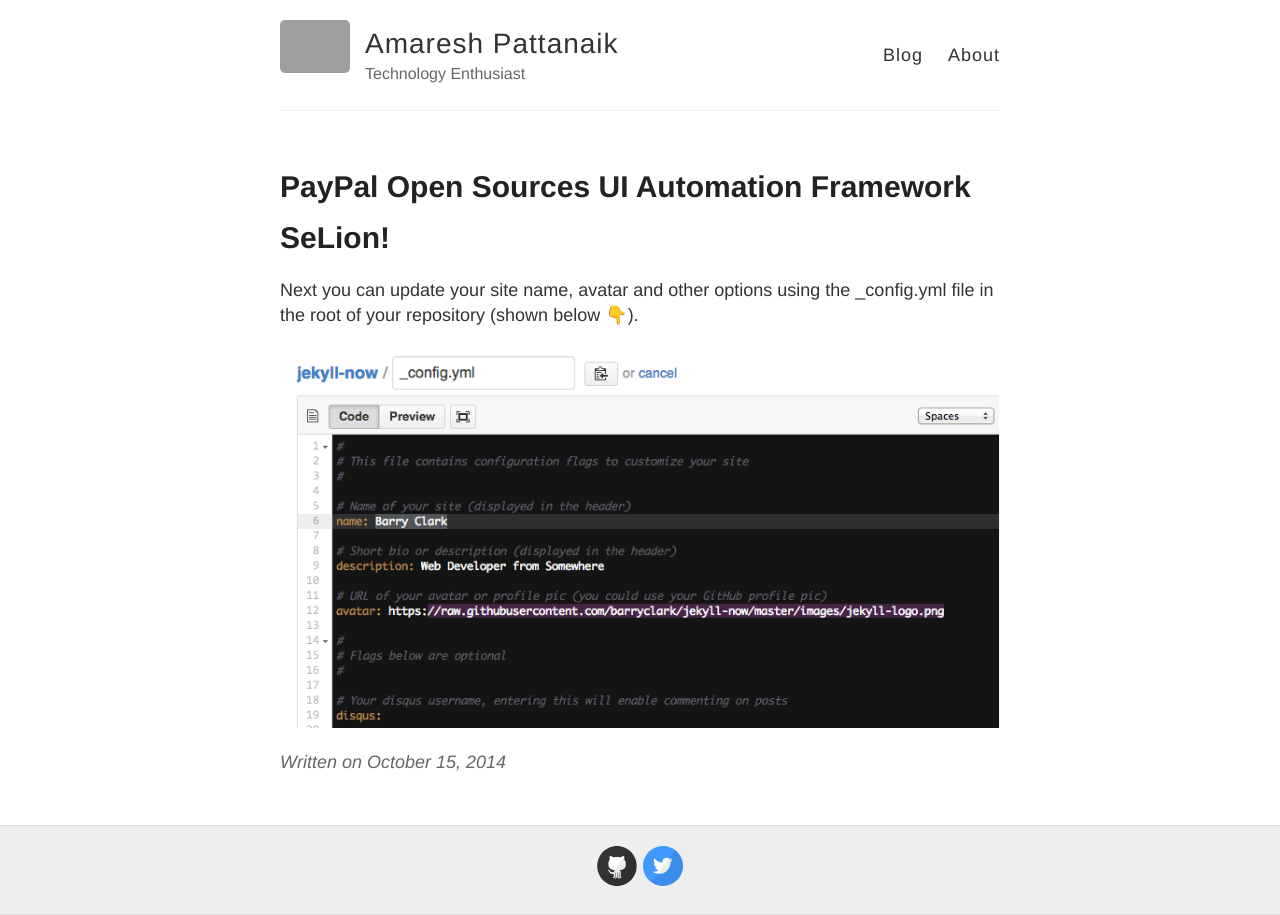
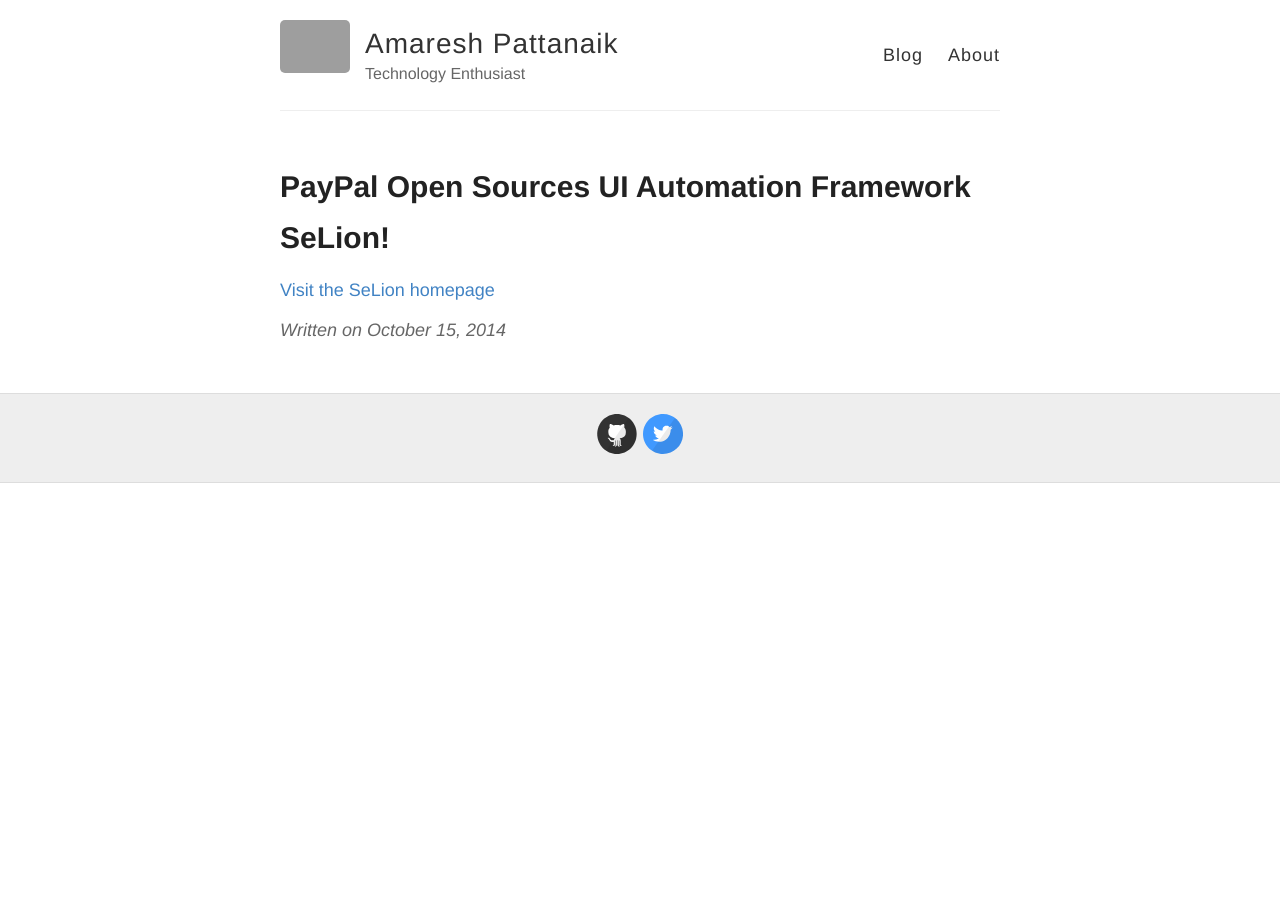
Before and after one commit to amareshp/amareshp.github.io, a Jekyll site: the page built from _posts/2014-10-15-PayPal-Open-Sources-SeLion-UI-Automation-Framework.md, in a window 1280 px wide. Built offline with Jekyll 4.4.1, drawn with Linux system fonts in a browser that asks for light colours; emoji names are drawn with the system emoji font; comment, search, counter and statistics services are not loaded; grey boxes are pictures that could not be loaded.

Commit message:
Selion homepage link added.

```diff
--- a/_posts/2014-10-15-PayPal-Open-Sources-SeLion-UI-Automation-Framework.md
+++ b/_posts/2014-10-15-PayPal-Open-Sources-SeLion-UI-Automation-Framework.md
@@ -3,6 +3,4 @@
 title: PayPal Open Sources UI Automation Framework SeLion!
 ---
 
-Next you can update your site name, avatar and other options using the _config.yml file in the root of your repository (shown below :point_down:).
-
-![_config.yml]({{ site.baseurl }}/images/config.png)
+[Visit the SeLion homepage](http://paypal.github.io/SeLion/)
```
